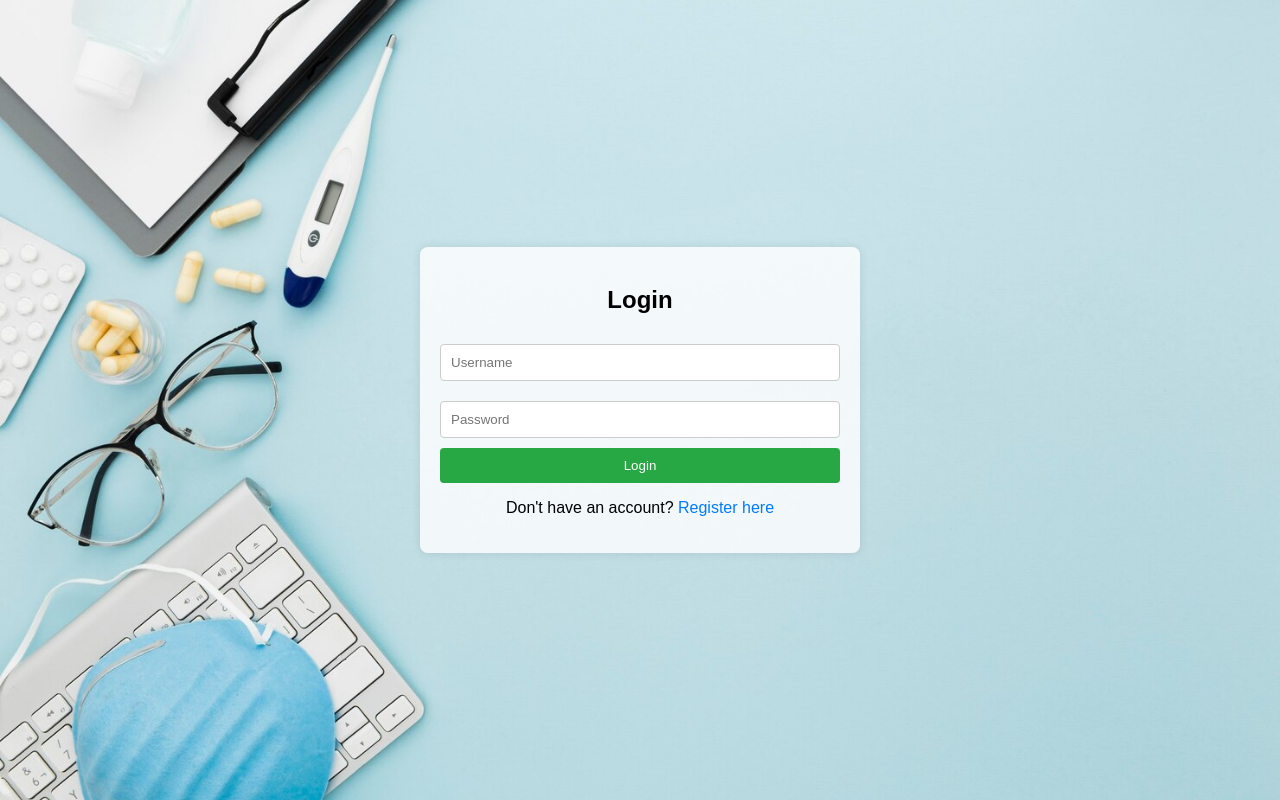
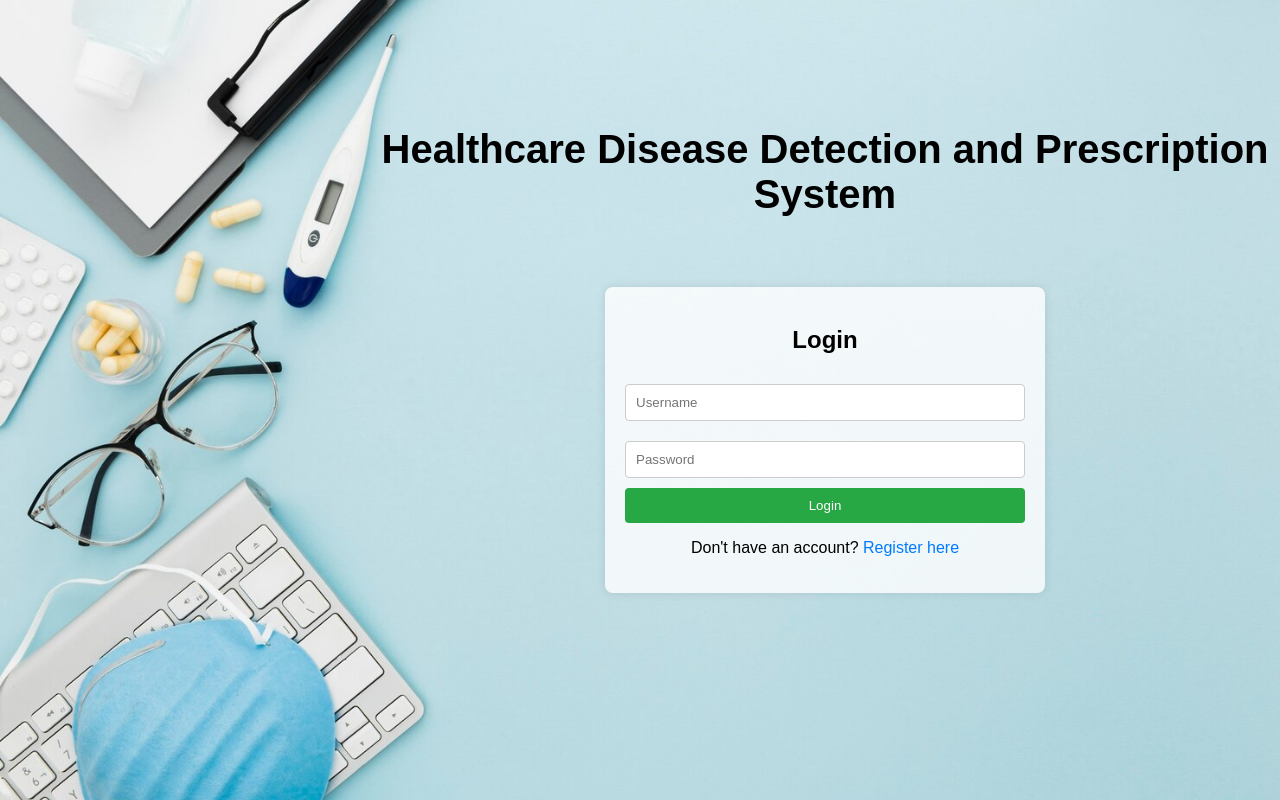
Before and after one commit to Codeveno/HEALTHCARE-DISEASE-DETECTION-AND-PRESCRIPTION-SYSTEM-, a Flask app: page /login in a window 1280 px wide. Run offline with Flask 3, Linux system fonts and the light colour scheme; parts of the project's set-up code (start-up, migrations or seed data) failed here and were passed over; some web fonts are replaced.

Commit message:
implemented secure logins and session auth

```diff
--- a/Documentation.txt
+++ b/Documentation.txt
@@ -55,7 +55,7 @@ To run the Disease Prediction and Medical Recommendation System:
         http://localhost:5000
 
 		alternatively this application is also hosted and can be accessde via the link:
-
+                             https://healthcare-disease-detection.onrender.com
 
 
 Developers
--- a/main.py
+++ b/main.py
@@ -1,4 +1,7 @@
-from flask import Flask, request, render_template, redirect, url_for, session
+from flask import Flask, request, render_template, redirect, url_for, session, flash
+from werkzeug.security import generate_password_hash, check_password_hash
+
+import re
 import hashlib
 import numpy as np
 import pandas as pd
@@ -9,7 +12,7 @@ import os
 import ast
 
 app = Flask(__name__)
-app.secret_key = os.urandom(24)  # Secret key for session management
+app.secret_key = os.urandom(24)
 
 # Loading the datasets from Kaggle
 sym_des = pd.read_csv("kaggle_dataset/symptoms_df.csv")
@@ -30,38 +33,30 @@ diseases_list = {15: 'Fungal infection', 4: 'Allergy', 16: 'GERD', 9: 'Chronic c
 symptoms_list_processed = {symptom.replace('_', ' ').lower(): value for symptom, value in symptoms_list.items()}
 
 
-# Function to get the information about the disease
+# Function to predict the disease based on symptoms
 
-
-
-import ast  # Importing module for safe string-to-list conversion
+import ast  # For literal_eval function
 
 def information(predicted_dis):
     # Extract description as a single string
     disease_description = description[description['Disease'] == predicted_dis]['Description']
-    disease_description = " ".join(disease_description.values)  # Convert to string
+    disease_description = " ".join(disease_description.values)
 
     # Extract precautions correctly (flattening into a simple list)
     disease_precautions = precautions[precautions['Disease'] == predicted_dis][['Precaution_1', 'Precaution_2', 'Precaution_3', 'Precaution_4']]
-    disease_precautions = disease_precautions.values.flatten().tolist()  # Convert to a simple list
+    disease_precautions = disease_precautions.values.flatten().tolist()
 
     # Extract medications correctly (fixing list-like string issue)
     disease_medications = medications[medications['Disease'] == predicted_dis]['Medication'].values
-    disease_medications = [med for med_list in disease_medications for med in ast.literal_eval(med_list) if isinstance(med_list, str)]  # Convert stored list-like strings to actual lists
+    disease_medications = [med for med_list in disease_medications for med in ast.literal_eval(med_list) if isinstance(med_list, str)]
 
-    # Extract diet correctly (fixing list-like string issue)
     disease_diet = diets[diets['Disease'] == predicted_dis]['Diet'].values
-    disease_diet = [diet for diet_list in disease_diet for diet in ast.literal_eval(diet_list) if isinstance(diet_list, str)]  # Convert stored list-like strings to actual lists
+    disease_diet = [diet for diet_list in disease_diet for diet in ast.literal_eval(diet_list) if isinstance(diet_list, str)]
 
     # Extract workout correctly
     disease_workout = workout[workout['disease'] == predicted_dis]['workout'].tolist()
 
     return disease_description, disease_precautions, disease_medications, disease_diet, disease_workout
-
-
-
-
-
 
 
 # Function to predict the disease based on symptoms
@@ -84,8 +79,8 @@ users = {
 @app.route('/')
 def home():
     if 'username' not in session:
-        return redirect(url_for('login'))  # Redirecting to login if not logged in
-    return redirect(url_for('predict'))  # If logged in, redirect to prediction page
+        return redirect(url_for('login'))
+    return redirect(url_for('predict'))
 
 @app.route('/login', methods=['GET', 'POST'])
 def login():
@@ -94,31 +89,60 @@ def login():
         password = request.form['password']
 
         if username in users and check_password_hash(users[username], password):
-            session['username'] = username  # Create a session for the user
-            return redirect(url_for('predict'))  # Redirect to prediction page
+            session['username'] = username
+            return redirect(url_for('predict'))
         else:
             error = "Invalid username or password"
             return render_template('login.html', error=error)
 
     return render_template('login.html')
 
-# Register route
+
+# Function to validate username
+def is_valid_username(username):
+    return re.fullmatch(r'^[A-Za-z][A-Za-z0-9_]*$', username) is not None
+
+# Function to validate password strength
+def is_strong_password(password):
+    return (
+        len(password) >= 8 and
+        any(c.isupper() for c in password) and
+        any(c.islower() for c in password) and
+        any(c.isdigit() for c in password) and
+        any(c in "!@#$%^&*()-+=<>?/[]{},." for c in password)
+    )
+
 @app.route('/register', methods=['GET', 'POST'])
 def register():
     if request.method == 'POST':
         username = request.form['username']
         password = request.form['password']
 
+        # Validate username
+        if not is_valid_username(username):
+            flash('Invalid username! Use letters, numbers, and underscores (_), but must start with a letter.', 'error')
+            return redirect(url_for('register'))
+
         # Check if the username is already taken
         if username in users:
-            error = "Username already taken!"
-            return render_template('register.html', error=error)
+            flash("Username already taken!", "error")
+            return redirect(url_for('register'))
+
+        # Validate password strength
+        if not is_strong_password(password):
+            flash("Weak password! Use at least 8 characters with uppercase, lowercase, numbers, and symbols.", "error")
+            return redirect(url_for('register'))
 
         # Add new user to the dictionary
         users[username] = generate_password_hash(password)
-        return redirect(url_for('login'))
+
+        # Flash success message
+        flash('Account created successfully! Continue to login page.', 'success')
+
+        return redirect(url_for('register'))
 
     return render_template('register.html')
+
 
 # Single predict route definition
 @app.route('/predict', methods=['GET', 'POST'])
@@ -150,9 +174,11 @@ def predict():
         print(f"Error: {e}")
         return render_template('index.html', error="An error occurred while processing your request.")
 
+
+
 @app.route('/logout')
 def logout():
-    session.pop('username', None)  # Remove the username from session
+    session.pop('username', None)
     return redirect(url_for('login'))
 
 if __name__ == '__main__':
--- a/templates/login.html
+++ b/templates/login.html
@@ -3,10 +3,15 @@
 <head>
     <meta charset="UTF-8">
     <meta name="viewport" content="width=device-width, initial-scale=1.0">
-    <title>Login</title>
+    <title>Healthcare Disease Detection and Prescription System--login</title>
     <style>
+        @font-face {
+            font-family: 'Aptos';
+            src: url("{{ url_for('static', filename='aptos.ttf') }}") format('truetype');
+        }
+
         body {
-            font-family: Arial, sans-serif;
+            font-family: 'Aptos', Arial, sans-serif;
             background-image: url("{{ url_for('static', filename='this.jpg') }}");
             background-size: cover;
             background-position: center;
@@ -16,7 +21,28 @@
             display: flex;
             justify-content: center;
             align-items: center;
+            flex-direction: column;
         }
+
+        .system-name {
+            font-size: 40px;
+            font-weight: bold;
+            color: #000000;
+            font-family: 'Aptos', Arial, sans-serif;
+            text-align: center;
+            margin-bottom: 70px;
+            margin-top: -80px;
+            margin-left: 370px;
+            display: flex;
+            flex-direction: column;
+            align-items: justify;
+        }
+
+        .system-name span {
+            display: block;
+
+        }
+
         .container {
             background-color: rgba(255, 255, 255, 0.8);
             padding: 20px;
@@ -25,10 +51,13 @@
             width: 100%;
             max-width: 400px;
             text-align: center;
+            margin-left: 370px;
         }
+
         h2 {
             margin-bottom: 20px;
         }
+
         input[type="text"], input[type="password"] {
             width: 100%;
             padding: 10px;
@@ -37,6 +66,7 @@
             border-radius: 4px;
             box-sizing: border-box;
         }
+
         input[type="submit"] {
             width: 100%;
             padding: 10px;
@@ -46,27 +76,38 @@
             border-radius: 4px;
             cursor: pointer;
         }
+
         input[type="submit"]:hover {
             background-color: #218838;
         }
+
         .error {
             color: red;
             margin-bottom: 10px;
         }
+
         .success {
             color: green;
             margin-bottom: 10px;
         }
+
         a {
             color: #007bff;
             text-decoration: none;
         }
+
         a:hover {
             text-decoration: underline;
         }
     </style>
 </head>
 <body>
+    <!-- System Name -->
+    <div class="system-name">
+          Healthcare Disease Detection and Prescription <span>System</span>
+
+    </div>
+
     <div class="container">
         <h2>Login</h2>
         <!-- Error message, if any -->
```
Also changed, not shown: templates/register.html (+34 -5 lines).
